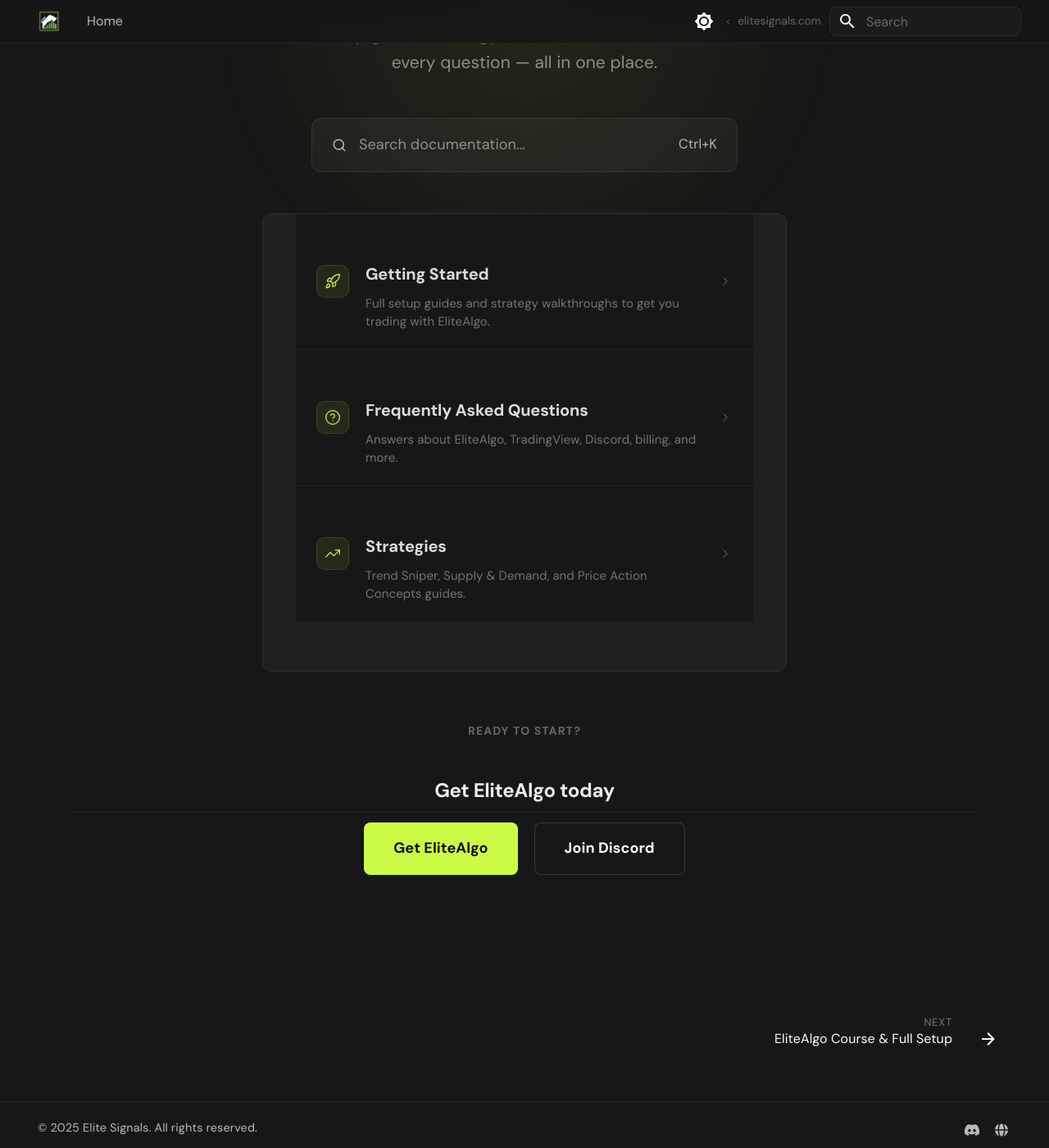
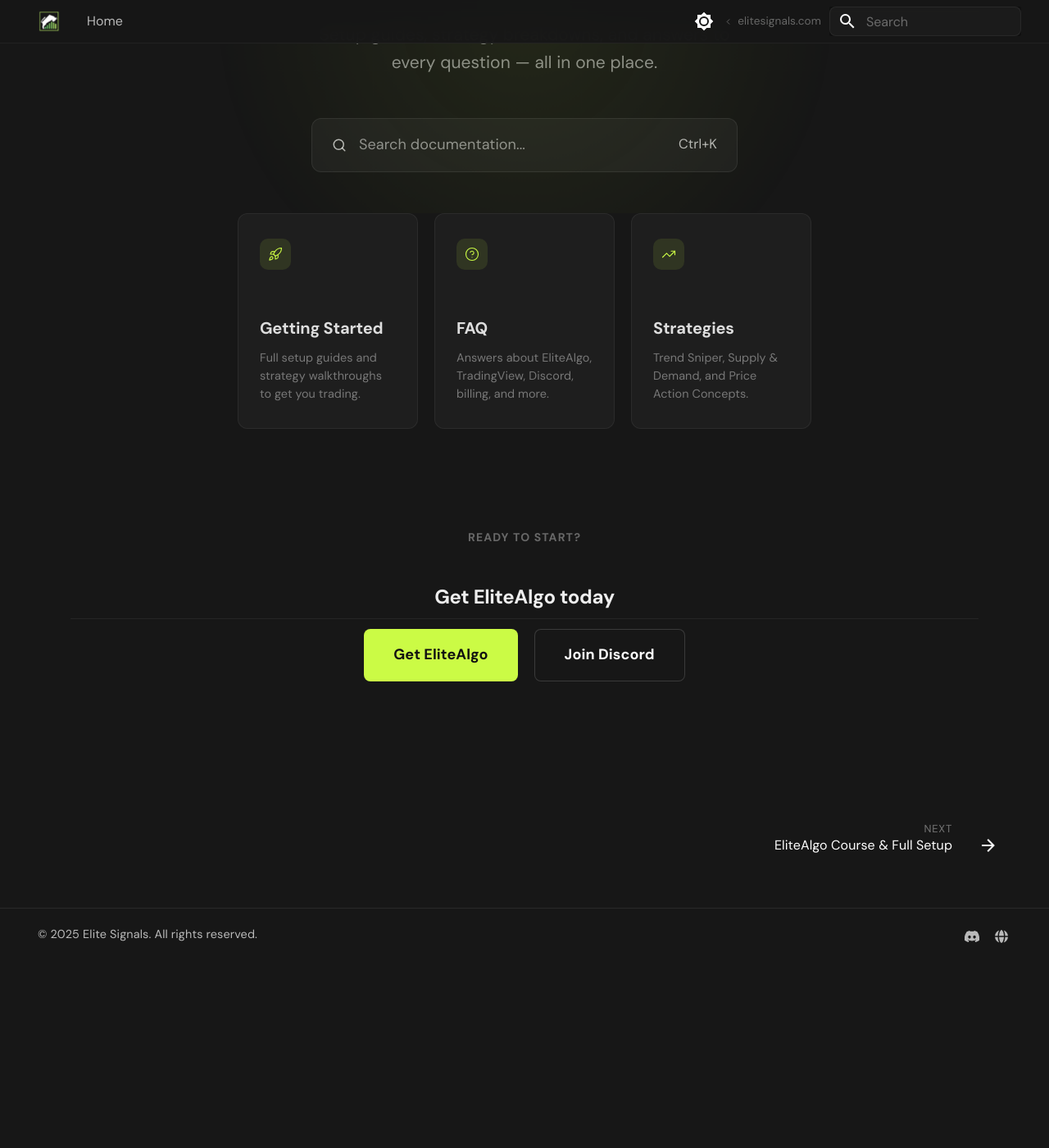
Before and after one commit to myelitesignals/docs, an MkDocs documentation site: the page built from docs/index.md, in a window 1280 px wide and 1400 px high, scrolled down 303 px. Shown: the whole window at 82% size. Built offline with MkDocs 1.6.1 and Material for MkDocs 9.7.7, drawn with Linux system fonts in a browser that asks for light colours; after the commit the page ends 1475 px from its top, so only the background shows below that.

Commit message:
Redesign cards as 3-column grid with hover glow
Individual card blocks with border, subtle bg, lift on hover,
lime border glow. Removed arrow chevrons. Cleaner card text.

Co-Authored-By: Claude <noreply@anthropic.com>

```diff
--- a/docs/index.md
+++ b/docs/index.md
@@ -19,35 +19,32 @@ hide:
 <section class="es-cards">
   <a class="es-card" href="getting-started/elitealgo-course-full-setup/">
     <div class="es-card__icon">
-      <svg xmlns="http://www.w3.org/2000/svg" width="20" height="20" viewBox="0 0 24 24" fill="none" stroke="currentColor" stroke-width="1.5" stroke-linecap="round" stroke-linejoin="round"><path d="M4.5 16.5c-1.5 1.26-2 5-2 5s3.74-.5 5-2c.71-.84.7-2.13-.09-2.91a2.18 2.18 0 0 0-2.91-.09z"/><path d="m12 15-3-3a22 22 0 0 1 2-3.95A12.88 12.88 0 0 1 22 2c0 2.72-.78 7.5-6 11a22.35 22.35 0 0 1-4 2z"/><path d="M9 12H4s.55-3.03 2-4c1.62-1.08 5 0 5 0"/><path d="M12 15v5s3.03-.55 4-2c1.08-1.62 0-5 0-5"/></svg>
+      <svg xmlns="http://www.w3.org/2000/svg" width="18" height="18" viewBox="0 0 24 24" fill="none" stroke="currentColor" stroke-width="1.5" stroke-linecap="round" stroke-linejoin="round"><path d="M4.5 16.5c-1.5 1.26-2 5-2 5s3.74-.5 5-2c.71-.84.7-2.13-.09-2.91a2.18 2.18 0 0 0-2.91-.09z"/><path d="m12 15-3-3a22 22 0 0 1 2-3.95A12.88 12.88 0 0 1 22 2c0 2.72-.78 7.5-6 11a22.35 22.35 0 0 1-4 2z"/><path d="M9 12H4s.55-3.03 2-4c1.62-1.08 5 0 5 0"/><path d="M12 15v5s3.03-.55 4-2c1.08-1.62 0-5 0-5"/></svg>
     </div>
     <div class="es-card__body">
       <h3 class="es-card__title">Getting Started</h3>
-      <p class="es-card__desc">Full setup guides and strategy walkthroughs to get you trading with EliteAlgo.</p>
+      <p class="es-card__desc">Full setup guides and strategy walkthroughs to get you trading.</p>
     </div>
-    <svg class="es-card__arrow" xmlns="http://www.w3.org/2000/svg" width="18" height="18" viewBox="0 0 24 24" fill="none" stroke="currentColor" stroke-width="2" stroke-linecap="round" stroke-linejoin="round"><path d="m9 18 6-6-6-6"/></svg>
   </a>
 
   <a class="es-card" href="faq/what-is-elitealgo/">
     <div class="es-card__icon">
-      <svg xmlns="http://www.w3.org/2000/svg" width="20" height="20" viewBox="0 0 24 24" fill="none" stroke="currentColor" stroke-width="1.5" stroke-linecap="round" stroke-linejoin="round"><circle cx="12" cy="12" r="10"/><path d="M9.09 9a3 3 0 0 1 5.83 1c0 2-3 3-3 3"/><path d="M12 17h.01"/></svg>
+      <svg xmlns="http://www.w3.org/2000/svg" width="18" height="18" viewBox="0 0 24 24" fill="none" stroke="currentColor" stroke-width="1.5" stroke-linecap="round" stroke-linejoin="round"><circle cx="12" cy="12" r="10"/><path d="M9.09 9a3 3 0 0 1 5.83 1c0 2-3 3-3 3"/><path d="M12 17h.01"/></svg>
     </div>
     <div class="es-card__body">
-      <h3 class="es-card__title">Frequently Asked Questions</h3>
+      <h3 class="es-card__title">FAQ</h3>
       <p class="es-card__desc">Answers about EliteAlgo, TradingView, Discord, billing, and more.</p>
     </div>
-    <svg class="es-card__arrow" xmlns="http://www.w3.org/2000/svg" width="18" height="18" viewBox="0 0 24 24" fill="none" stroke="currentColor" stroke-width="2" stroke-linecap="round" stroke-linejoin="round"><path d="m9 18 6-6-6-6"/></svg>
   </a>
 
   <a class="es-card" href="getting-started/trend-sniper-strategy/">
     <div class="es-card__icon">
-      <svg xmlns="http://www.w3.org/2000/svg" width="20" height="20" viewBox="0 0 24 24" fill="none" stroke="currentColor" stroke-width="1.5" stroke-linecap="round" stroke-linejoin="round"><polyline points="22 7 13.5 15.5 8.5 10.5 2 17"/><polyline points="16 7 22 7 22 13"/></svg>
+      <svg xmlns="http://www.w3.org/2000/svg" width="18" height="18" viewBox="0 0 24 24" fill="none" stroke="currentColor" stroke-width="1.5" stroke-linecap="round" stroke-linejoin="round"><polyline points="22 7 13.5 15.5 8.5 10.5 2 17"/><polyline points="16 7 22 7 22 13"/></svg>
     </div>
     <div class="es-card__body">
       <h3 class="es-card__title">Strategies</h3>
-      <p class="es-card__desc">Trend Sniper, Supply &amp; Demand, and Price Action Concepts guides.</p>
+      <p class="es-card__desc">Trend Sniper, Supply &amp; Demand, and Price Action Concepts.</p>
     </div>
-    <svg class="es-card__arrow" xmlns="http://www.w3.org/2000/svg" width="18" height="18" viewBox="0 0 24 24" fill="none" stroke="currentColor" stroke-width="2" stroke-linecap="round" stroke-linejoin="round"><path d="m9 18 6-6-6-6"/></svg>
   </a>
 </section>
 
--- a/docs/stylesheets/extra.css
+++ b/docs/stylesheets/extra.css
@@ -364,51 +364,50 @@ a.es-back-link svg {
 }
 
 /* ============================================
-   HOMEPAGE - Card List
+   HOMEPAGE - Cards Grid
    ============================================ */
 .es-cards {
-  display: flex;
-  flex-direction: column;
-  gap: 1px;
-  max-width: 640px;
+  display: grid;
+  grid-template-columns: repeat(3, 1fr);
+  gap: 1rem;
+  max-width: 780px;
   margin: 0 auto;
   padding: 0 2rem 3rem;
-  background: rgba(255, 255, 255, 0.04);
-  border-radius: var(--es-radius);
-  border: 1px solid var(--es-border);
-  overflow: hidden;
 }
 
 .es-card {
   display: flex;
-  align-items: center;
-  gap: 1rem;
-  padding: 1.1rem 1.25rem;
+  flex-direction: column;
+  padding: 1.5rem 1.3rem;
   text-decoration: none !important;
   color: inherit !important;
-  transition: background 0.15s ease;
-  background: var(--es-dark);
+  background: rgba(255, 255, 255, 0.03);
+  border: 1px solid rgba(255, 255, 255, 0.06);
+  border-radius: var(--es-radius);
+  transition: all 0.2s ease;
 }
 
 .es-card:hover {
-  background: rgba(255, 255, 255, 0.03);
+  background: rgba(255, 255, 255, 0.06);
+  border-color: rgba(var(--es-lime-rgb), 0.2);
+  transform: translateY(-2px);
+  box-shadow: 0 8px 30px rgba(0, 0, 0, 0.2);
 }
 
 .es-card__icon {
-  width: 40px;
-  height: 40px;
-  min-width: 40px;
+  width: 38px;
+  height: 38px;
   display: flex;
   align-items: center;
   justify-content: center;
-  background: rgba(var(--es-lime-rgb), 0.08);
-  border: 1px solid rgba(var(--es-lime-rgb), 0.12);
+  background: rgba(var(--es-lime-rgb), 0.1);
   border-radius: 10px;
+  margin-bottom: 1rem;
 }
 
 .es-card__icon svg {
-  width: 20px;
-  height: 20px;
+  width: 18px;
+  height: 18px;
   color: var(--es-lime);
   stroke: var(--es-lime);
   fill: none;
@@ -416,38 +415,25 @@ a.es-back-link svg {
 
 .es-card__body {
   flex: 1;
-  min-width: 0;
 }
 
 .es-card__title {
-  font-size: 0.85rem;
-  font-weight: 550;
-  color: rgba(255, 255, 255, 0.92);
-  margin: 0 0 0.15rem;
+  font-size: 0.82rem;
+  font-weight: 600;
+  color: #fff;
+  margin: 0 0 0.4rem;
   line-height: 1.3;
 }
 
 .es-card__desc {
-  font-size: 0.75rem;
+  font-size: 0.72rem;
   color: rgba(255, 255, 255, 0.4);
-  line-height: 1.5;
+  line-height: 1.55;
   margin: 0;
 }
 
 .es-card__arrow {
-  width: 18px;
-  height: 18px;
-  min-width: 18px;
-  color: rgba(255, 255, 255, 0.2);
-  stroke: rgba(255, 255, 255, 0.2);
-  fill: none;
-  transition: all 0.15s ease;
-}
-
-.es-card:hover .es-card__arrow {
-  color: var(--es-lime);
-  stroke: var(--es-lime);
-  transform: translateX(2px);
+  display: none;
 }
 
 /* ============================================
@@ -809,9 +795,9 @@ a.es-back-link svg {
    ============================================ */
 @media (max-width: 960px) {
   .es-cards {
-    padding: 0 1rem 2rem;
-    margin-left: 1rem;
-    margin-right: 1rem;
+    grid-template-columns: 1fr;
+    max-width: 400px;
+    padding: 0 1.5rem 2rem;
   }
   .es-hero {
     padding: 2rem 1.5rem 2rem;
@@ -828,7 +814,4 @@ a.es-back-link svg {
   .es-search-cta__kbd {
     display: none;
   }
-  .es-card__desc {
-    display: none;
-  }
 }
```
